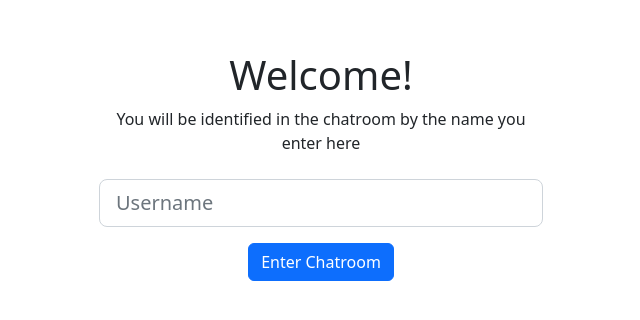
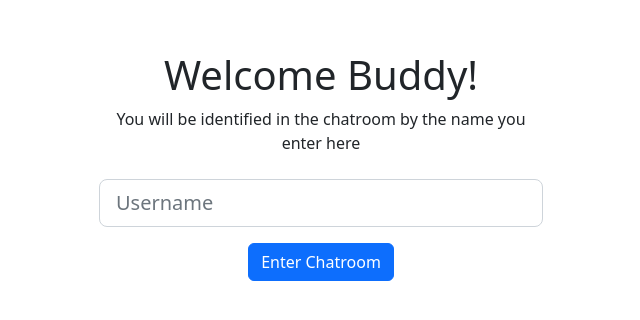
Before and after one commit to mcprah/chatroom-app, a Vue app: page / in a window 1280 px wide. Shown: the part 234-554 px from the top of the page, without its empty margins (319-959 px from the left). Built offline with nearby package versions, Linux system fonts and the light colour scheme.

Commit message:
refactor: Make welcoming greeting more friendly

```diff
--- a/src/views/WelcomePage.vue
+++ b/src/views/WelcomePage.vue
@@ -10,7 +10,7 @@
           align-items-center
         "
       >
-        <h1>Welcome!</h1>
+        <h1>Welcome Buddy!</h1>
         <p class="fw-light text-center text-sm mb-4">
           You will be identified in the chatroom by the name you enter here
         </p>
```
